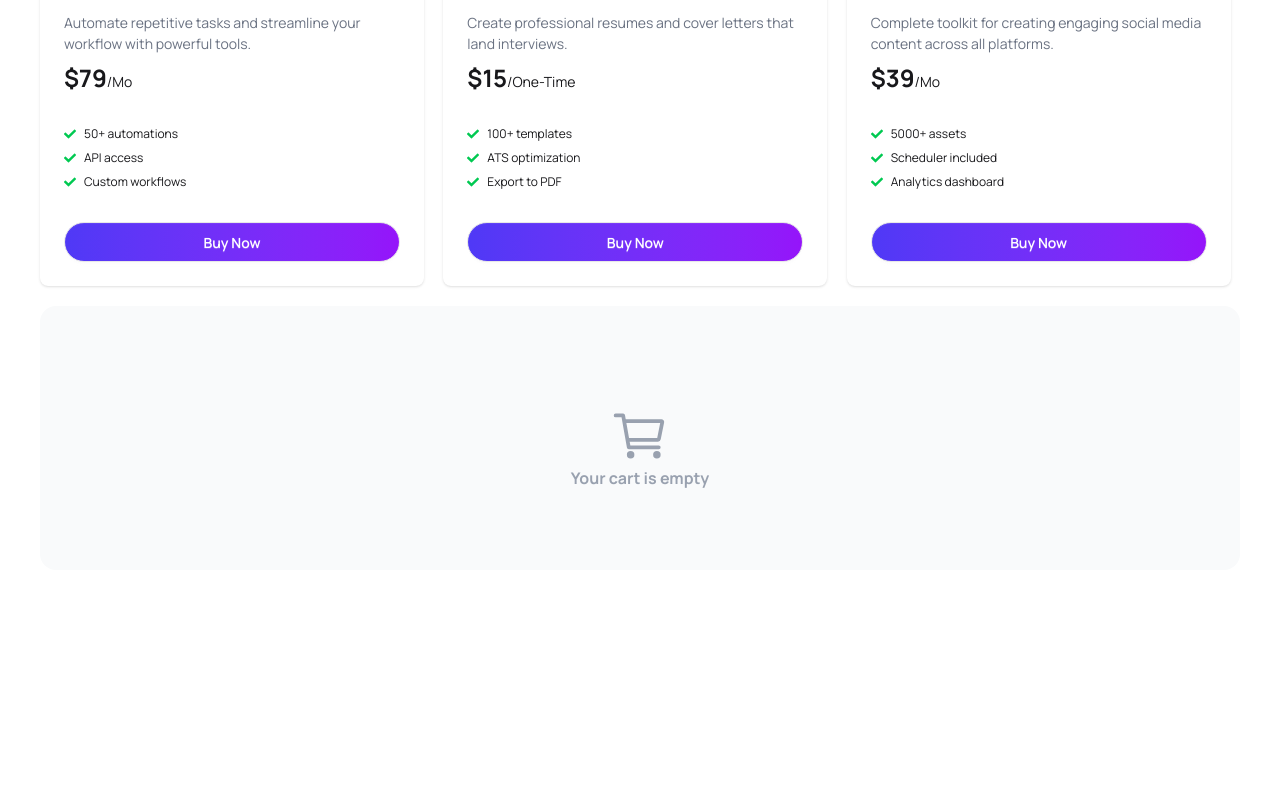
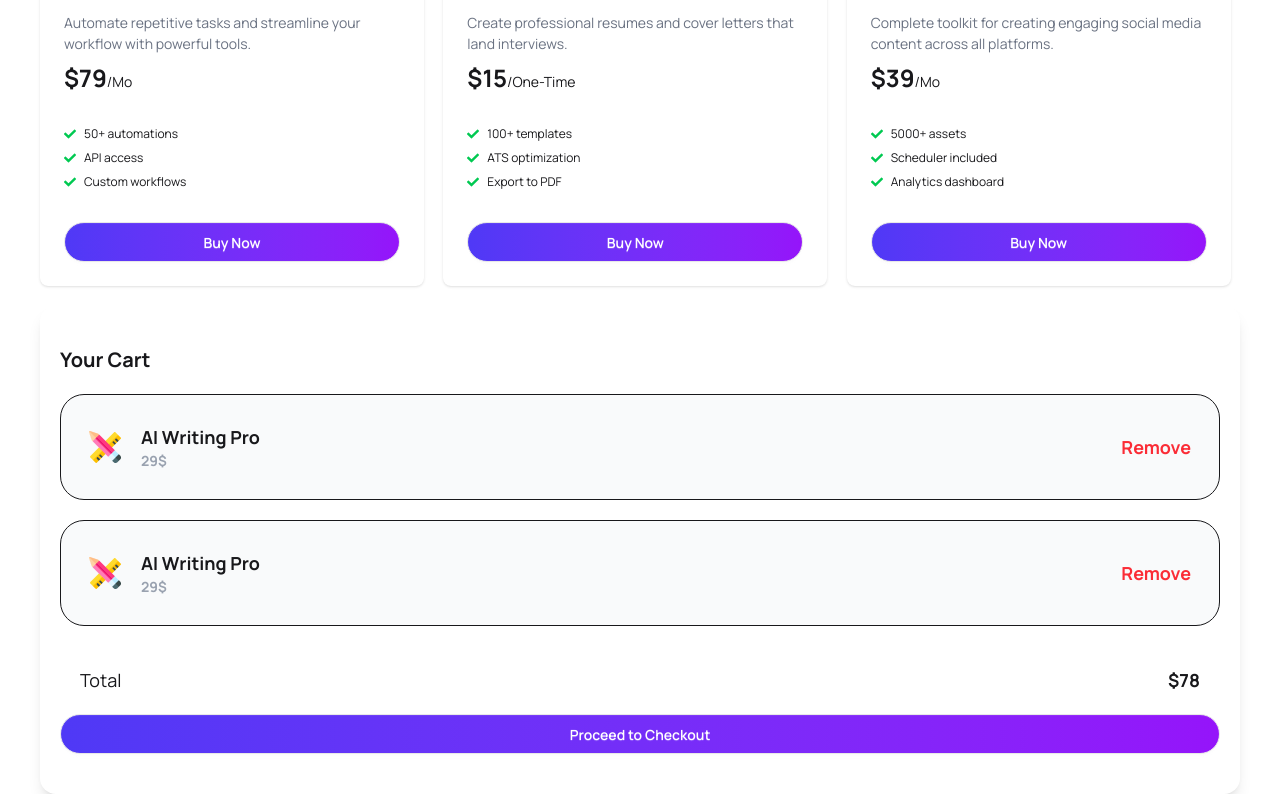
Before and after one commit to rokan45/digital-tools-react-app, a React (Vite) app: page / in a window 1280 px wide. Shown: the part 1795-2589 px from the top of the page. Before the commit the page ends 2365 px from the top, so only its background shows below. Built offline with nearby package versions, Linux system fonts and the light colour scheme.

Commit message:
cart container demo template build

```diff
--- a/src/App.jsx
+++ b/src/App.jsx
@@ -5,6 +5,7 @@ import Navbar from './component/navbar/Navbar'
 import StatSection from './component/statistics/StatSection'
 import ToolSection from './component/tools/ToolSection'
 import Empty from './component/cart/Empty'
+import Cart from './component/cart/Cart'
 
 
 const fetchCardData=async() =>{
@@ -31,7 +32,9 @@ function App() {
        <ToolSection cardPromise={cardPromise}></ToolSection>
      </Suspense>
 
-     <Empty></Empty>
+     <Cart></Cart>
+     {/* <Empty></Empty> */}
+
     </main>
     </>
   )
--- /dev/null
+++ b/src/component/cart/Cart.jsx
@@ -0,0 +1,45 @@
+import React from 'react';
+import TraiIng from './../../assets/products/design-tool.png'
+
+const Cart = () => {
+    return (
+        <div className='mx-10 py-10 px-5 bg-gray-10 shadow-lg rounded-2xl'>
+            <h2 className='text-xl font-bold'>Your Cart</h2>
+
+            <div className='flex items-center justify-between mt-5 border bg-gray-50 p-7 rounded-3xl'>
+                <div className='flex items-center gap-5'>
+                    <img src={TraiIng} alt="" />
+                    <div>
+                        <h2 className='text-lg font-bold'>AI Writing Pro</h2>
+                        <h3 className='text-sm font-bold text-gray-400'>29$</h3>
+                    </div>
+                </div>
+                <div>
+                    <button className='text-lg font-bold text-red-500'>Remove</button>
+                </div>
+            </div>
+            <div className='flex items-center justify-between mt-5 border bg-gray-50 p-7 rounded-3xl'>
+                <div className='flex items-center gap-5'>
+                    <img src={TraiIng} alt="" />
+                    <div>
+                        <h2 className='text-lg font-bold'>AI Writing Pro</h2>
+                        <h3 className='text-sm font-bold text-gray-400'>29$</h3>
+                    </div>
+                </div>
+                <div>
+                    <button className='text-lg font-bold text-red-500'>Remove</button>
+                </div>
+            </div>
+
+
+            <div className='mt-5 flex justify-between p-5'>
+                <h3 className='text-lg'>Total</h3>
+                <span className='font-bold text-lg'>$78</span>
+            </div>
+            <button className='btn w-full rounded-4xl bg-linear-to-r from-[#4F39F6] to-[#9514FA] text-white '>Proceed to Checkout</button>
+
+        </div>
+    );
+};
+
+export default Cart;
```
